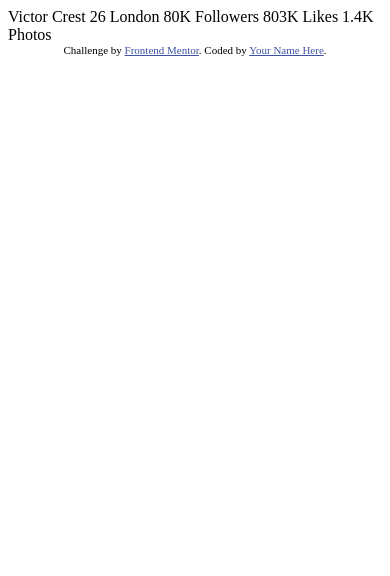
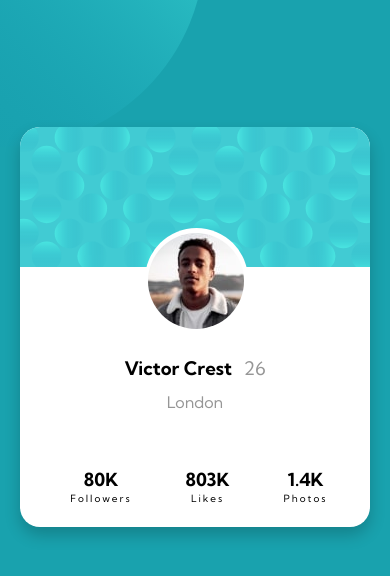
Before and after one commit to abdillahadam20/ProfileCardComponent, a plain HTML site: page index.html in a window 390 px wide. Drawn offline with Linux system fonts and the light colour scheme.

Commit message:
Baru jadi mobile

```diff
--- a/index.html
+++ b/index.html
@@ -7,15 +7,44 @@
   <link rel="icon" type="image/png" sizes="32x32" href="./images/favicon-32x32.png">
 
   <title>Frontend Mentor | Profile card component</title>
+  <link rel="stylesheet" href="style.css">
 
-  <!-- Feel free to remove these styles or customise in your own stylesheet 👍 -->
-  <style>
-    .attribution { font-size: 11px; text-align: center; }
-    .attribution a { color: hsl(228, 45%, 44%); }
-  </style>
+
 </head>
 <body>
-  Victor Crest
+  <!-- <div class="background">
+    <img src="images/bg-pattern-top.svg" alt="background" id="top">
+    <img src="images/bg-pattern-bottom.svg" alt="background" id="bottom">
+  </div> -->
+
+  <div class="card">
+    <section class="up">
+      <img src="images/bg-pattern-card.svg" alt="background pattern">
+    </section>
+    <div class="profileCard">
+      <img src="images/image-victor.jpg" alt="">
+    </div>
+    <section class="down">
+      <div class="name">
+        <h3>Victor Crest <span id="age">26</span></h3>
+        <p class="places">London</p>
+      </div>
+      <div class="followers">
+        <h3>80K</h3>
+        <p>Followers</p>
+      </div>
+      <div class="likes">
+        <h3>803K</h3>
+        <p>Likes</p>
+      </div>
+      <div class="photos">
+        <h3>1.4K</h3>
+        <p>Photos</p>
+      </div>
+    </section>
+  </div>
+
+  <!-- Victor Crest
   26
   London
 
@@ -30,6 +59,6 @@
   <div class="attribution">
     Challenge by <a href="https://www.frontendmentor.io?ref=challenge" target="_blank">Frontend Mentor</a>.
     Coded by <a href="#">Your Name Here</a>.
-  </div>
+  </div> -->
 </body>
 </html>
--- a/style.css
+++ b/style.css
@@ -15,12 +15,92 @@
 
 body {
   font-family: 'Kumbh Sans', sans-serif;
+  background-color: var(--dark-cyan);
+  background-image: url(images/bg-pattern-top.svg);
+  background-size: cover;
+  background-position: -50vw -30vh;
+  background-repeat: no-repeat;
 }
 
-@media only screen (max-width: 375px) {
+@media only screen and (max-width: 550px) {
+.card {
+    background-color: #fff;
+    width: 350px;
+    height: 400px;
+    position: relative;
+    left: 20px;
+    top: 15vh;
+    border-radius: 20px;
+    box-shadow: 0 8px 16px 0 rgba(0,0,0,0.2);
+    z-index: 99;
+  }
 
+  .card .up>img {
+    width: 350px;
+    position: relative;
+    top: 0px;
+    border-radius: 20px 20px 0 0;
+  }
+
+  .card .profileCard {
+    background-color: #fff;
+    position: relative;
+    left: 32vw;
+    top: -5vh;
+    border-radius: 50%;
+    width: 103px;
+    height: 103px;
+  }
+
+  .card .profileCard>img {
+    position: absolute;
+    left: 0.9vw;
+    top: 0.5vh;
+    border-radius: 50%;
+  }
+
+  .card .down .name {
+    position: relative;
+    top: -2vh;
+    text-align: center;
+  }
+
+  .card .down #age {
+    font-weight: 400;
+    color: var(--dark-gray);
+    margin-left: 2vw;
+  }
+
+  .card .down .places {
+    line-height: 2.8;
+    text-align: center;
+    color: var(--dark-gray);
+  }
+
+  .card .down .followers, .likes, .photos {
+    display: inline-block;
+    text-align: center;
+    position: relative;
+    left: 3vh;
+    margin: 0 25px;
+    top: 3vh;
+    line-height: 1.4;
+  }
+
+  .card .down .followers>h3, .likes>h3, .photos>h3 {
+    font-size: 18px;
+  }
+
+  .card .down .followers>p, .likes>p, .photos>p {
+    font-weight: 400;
+    font-size: 10px;
+    letter-spacing: 2px;
+  }
 }
 
+
+
+/*
 @media only screen (max-width: 1440px) {
 
-}
+} */
```
Also changed, not shown: 1 other file.
